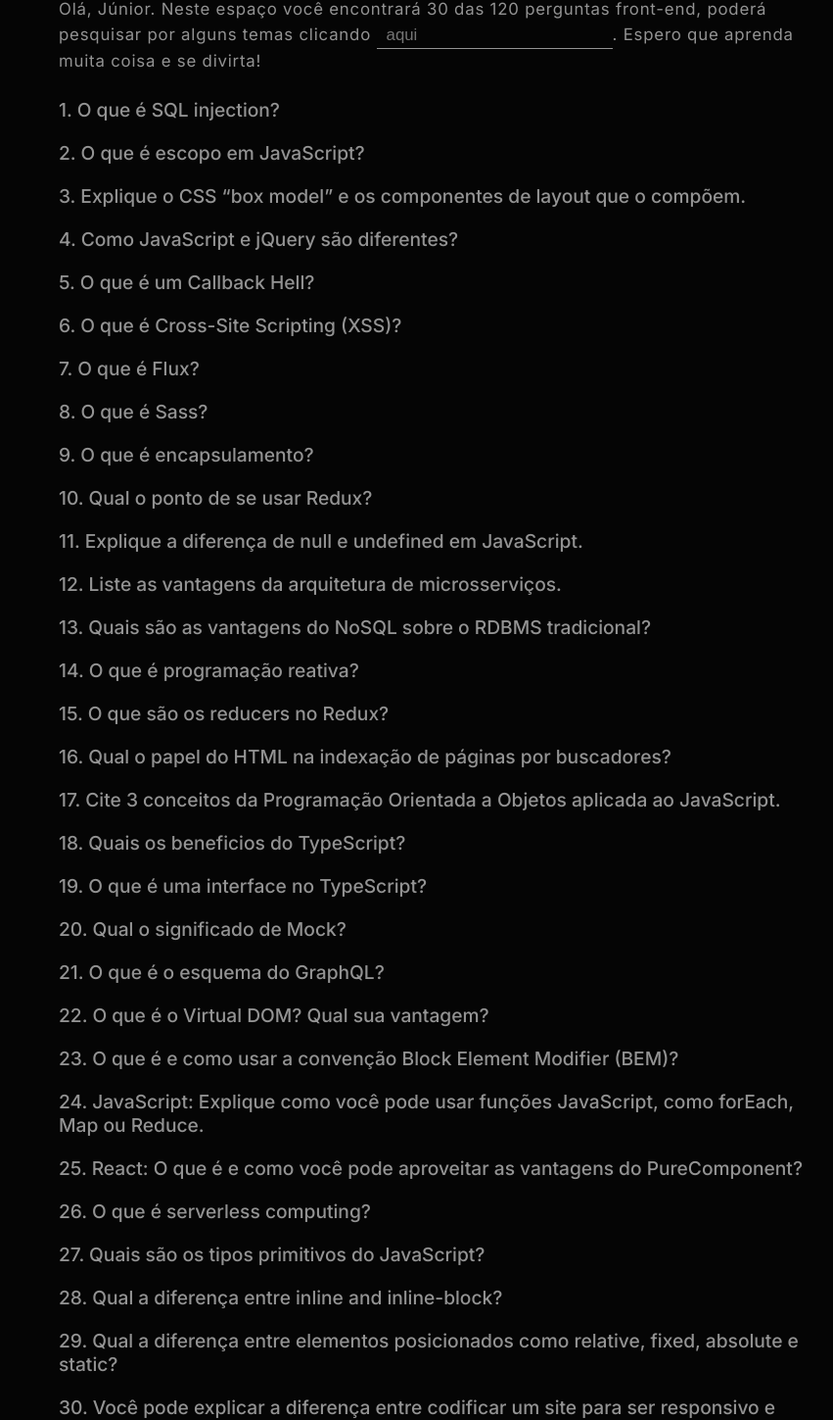
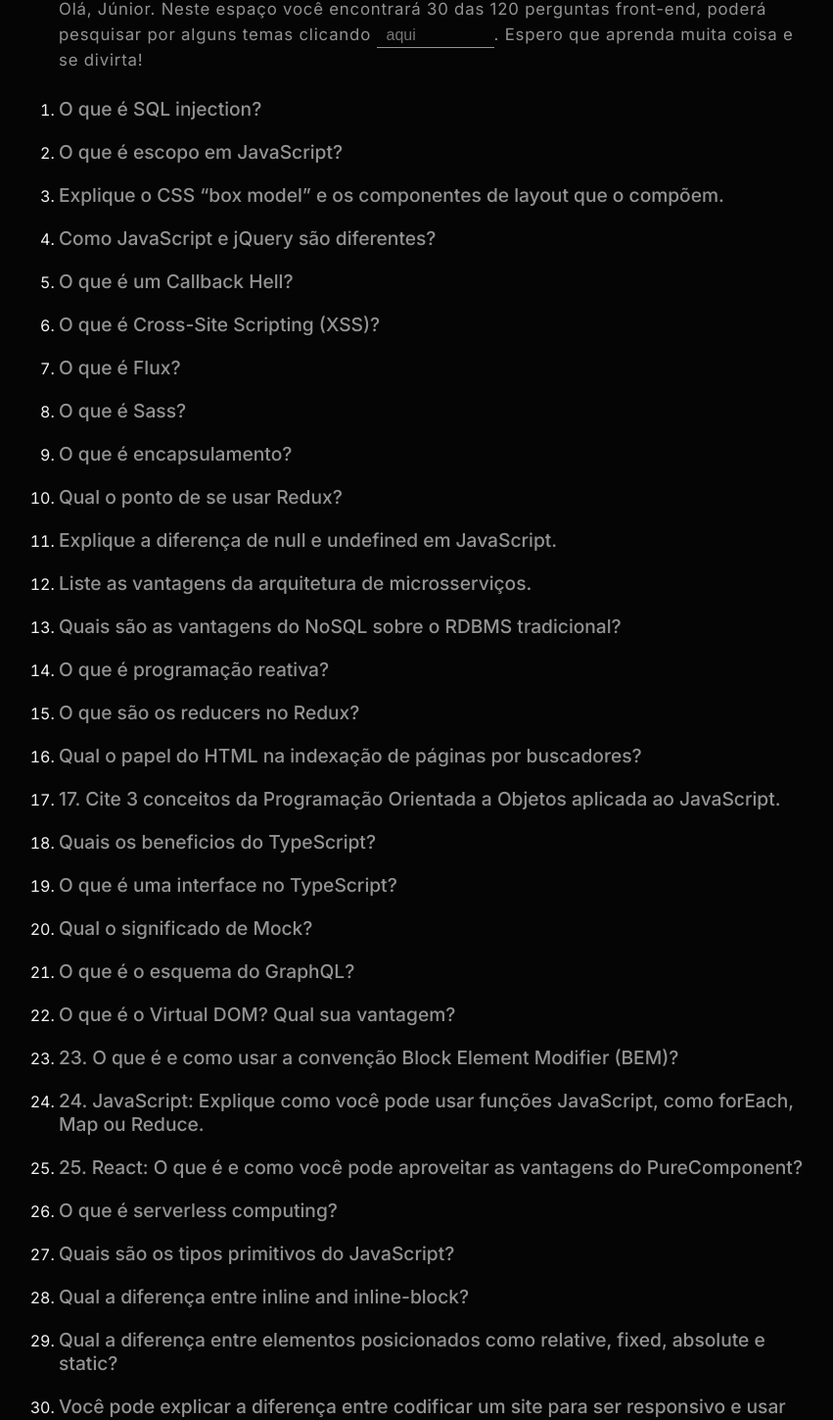
Before and after one commit to otonielemanuel/perguntas-front-end, a React (Vite) app: page /junior in a window 1280 px wide. Shown: the part 235-1684 px from the top of the page at 98% size, without its empty margins (196-1047 px from the left). Built offline with nearby package versions, Linux system fonts and the light colour scheme.

Commit message:
:recycle: junior page ✅

```diff
--- a/src/components/mainJunior/index.tsx
+++ b/src/components/mainJunior/index.tsx
@@ -1,5 +1,6 @@
 import * as styles from "./styles";
 import { useState } from "react";
+import { Title } from "../mainHome/styles";
 
 type FAQItem = {
   id: number;
@@ -30,7 +31,7 @@
 
   return (
     <styles.Main>
-      <h1>Junior</h1>
+      <Title><span>#</span>Junior</Title>
       <styles.ContainerCenter>
         <ol>
           <styles.Headline>
@@ -40,9 +41,11 @@
           </styles.Headline>
           {perguntasFiltradas.map((item) => (
             <div key={item.id}>
+              <li>
               <styles.Question onClick={() => toggleResposta(item.id)}>
                 {item.pergunta}
               </styles.Question>
+              </li>
               {respostaAberta === item.id && <styles.Answer>{item.resposta}</styles.Answer>}
             </div>
           ))}
@@ -55,98 +58,98 @@
 const juniordata: FAQItem[] = [
   {
     id: 1,
-    pergunta: "1. O que é SQL injection?",
+    pergunta: "O que é SQL injection?",
     resposta:
       "SQL injection é um tipo de ataque cibernético que aproveita as vulnerabilidades em um sistema de gerenciamento de banco de dados (DBMS) que usa SQL (Structured Query Language) para manipular dados. Por meio desse ataque, um invasor pode inserir código malicioso (geralmente em um campo de entrada de dados, como um formulário de login) que engana o DBMS para executar uma ação não autorizada, como excluir, modificar ou revelar dados confidenciais.",
   },
   {
     id: 2,
-    pergunta: "2.	O que é escopo em JavaScript?",
+    pergunta: "O que é escopo em JavaScript?",
     resposta:
       "Em JavaScript, escopo é o contexto em que as variáveis e funções são definidas e acessadas. Isso significa que as variáveis e funções podem ser acessadas apenas dentro de seus respectivos escopos. Em JavaScript, existem dois tipos principais de escopo: escopo global e escopo local. O escopo global é acessível em todo o programa, enquanto o escopo local é acessível apenas dentro de uma função ou bloco de código.",
   },
   {
     id: 3,
     pergunta:
-      "3.	Explique o CSS “box model” e os componentes de layout que o compõem.",
+      "Explique o CSS “box model” e os componentes de layout que o compõem.",
     resposta:
       "O CSS box model é uma representação visual de como um elemento HTML é renderizado na página da web. Ele consiste em quatro componentes principais: conteúdo (content), preenchimento (padding), borda (border) e margem (margin). O conteúdo é o texto ou os elementos que estão dentro do elemento HTML. O preenchimento é a área entre o conteúdo e a borda do elemento. A borda é a linha que circunda o elemento. E a margem é a área fora da borda do elemento.",
   },
   {
     id: 4,
-    pergunta: "4.	Como JavaScript e jQuery são diferentes?",
+    pergunta: "Como JavaScript e jQuery são diferentes?",
     resposta:
       "JavaScript é uma linguagem de programação de alto nível que pode ser usada tanto no lado do cliente quanto no lado do servidor. Ele é usado principalmente para criar aplicativos da web interativos. jQuery, por outro lado, é uma biblioteca JavaScript que simplifica a escrita de códigos JavaScript, tornando-a mais fácil e rápida. É uma coleção de funções e recursos úteis que tornam a manipulação de HTML, CSS e eventos do navegador muito mais fácil e intuitiva.",
   },
   {
     id: 5,
-    pergunta: "5.	O que é um Callback Hell?",
+    pergunta: "O que é um Callback Hell?",
     resposta:
       "Callback hell é um problema comum que ocorre em JavaScript quando várias funções de retorno de chamada são aninhadas dentro de outras funções de retorno de chamada. Isso geralmente leva a um código de difícil leitura e manutenção, pois a estrutura de aninhamento pode ficar muito complexa. Além disso, pode levar a problemas de desempenho e erros difíceis de detectar. Para evitar callback hell, os desenvolvedores podem usar técnicas como Promises e async/await para simplificar o código e torná-lo mais legível.",
   },
   {
     id: 6,
-    pergunta: "6.	O que é Cross-Site Scripting (XSS)?",
+    pergunta: "O que é Cross-Site Scripting (XSS)?",
     resposta:
       "Cross-Site Scripting (XSS) é um tipo de ataque cibernético em que um invasor injeta código malicioso em uma página da web que é exibida para outros usuários. Isso pode permitir que o invasor roube informações confidenciais dos usuários, execute ações em seus nomes ou redirecione-os para outras páginas maliciosas.",
   },
   {
     id: 7,
-    pergunta: "7.	O que é Flux?",
+    pergunta: "O que é Flux?",
     resposta:
       "Flux é uma arquitetura de aplicativos de fluxo de dados unidirecional criada pelo Facebook. Ele é usado principalmente para criar aplicativos da web com interfaces de usuário complexas e dinâmicas. A arquitetura Flux consiste em quatro componentes principais: actions, stores, dispatcher e views. As ações descrevem as interações do usuário com o aplicativo. Os stores contêm o estado do aplicativo e respondem a ações. O dispatcher encaminha as ações para os stores. E as views exibem o estado atual do aplicativo aos usuários",
   },
   {
     id: 8,
-    pergunta: "8.	O que é Sass?",
+    pergunta: "O que é Sass?",
     resposta:
       "Sass (Syntactically Awesome Style Sheets) é uma linguagem de folha de estilo CSS que permite a escrita de código CSS mais limpo e organizado. Ele adiciona recursos como variáveis, funções e mixins ao CSS, o que torna a escrita de código mais eficiente e menos propensa a erros. Além disso, o Sass pode ser compilado em CSS normal para ser usado em navegadores da web.",
   },
   {
     id: 9,
-    pergunta: "9.	O que é encapsulamento?",
+    pergunta: "O que é encapsulamento?",
     resposta:
       "O encapsulamento é um princípio de programação orientada a objetos (POO) que implica que cada objeto deve manter seu próprio estado interno privado e fornecer métodos públicos para acessá-lo. Isso significa que os objetos podem ser considerados caixas pretas que têm uma interface pública clara e uma implementação interna oculta. O encapsulamento ajuda a proteger o código de ser alterado por engano e torna o código mais fácil de entender e manter.",
   },
   {
     id: 10,
-    pergunta: "10.	Qual o ponto de se usar Redux?",
+    pergunta: "Qual o ponto de se usar Redux?",
     resposta:
       'Redux é uma biblioteca de gerenciamento de estado para aplicativos JavaScript de uma única página. Ele é usado para gerenciar o estado do aplicativo de forma previsível e consistente. O Redux implementa um fluxo de dados unidirecional e centraliza o estado do aplicativo em uma única "store". Isso torna o desenvolvimento mais fácil, pois fornece um fluxo de dados previsível e fácil de entender. Além disso, a Redux torna a depuração mais fácil e pode melhorar o desempenho do aplicativo, reduzindo a necessidade de comunicação de componentes.',
   },
   {
     id: 11,
-    pergunta: "11.	Explique a diferença de null e undefined em JavaScript.",
+    pergunta: "Explique a diferença de null e undefined em JavaScript.",
     resposta:
       "Em JavaScript, null é um valor atribuído explicitamente a uma variável para indicar que ela não tem nenhum valor. Undefined é um valor atribuído implicitamente a uma variável que não tem nenhum valor atribuído a ela. Null é considerado um valor definido, enquanto undefined é considerado um valor indefinido. Ou seja, null é uma variável que foi definida como vazia, enquanto undefined é uma variável que ainda não foi definida.",
   },
   {
     id: 12,
-    pergunta: "12.	Liste as vantagens da arquitetura de microsserviços.",
+    pergunta: "Liste as vantagens da arquitetura de microsserviços.",
     resposta:
       "Algumas das vantagens da arquitetura de microsserviços incluem escalabilidade, resiliência, implantação mais rápida e independência de tecnologia. Ao dividir um aplicativo em serviços menores e independentes, cada serviço pode ser escalado individualmente para atender à demanda do usuário. Além disso, se um serviço falhar, ele não afetará todo o aplicativo, tornando-o mais resiliente. A implantação mais rápida é possível porque cada serviço pode ser implantado independentemente dos outros. Finalmente, a independência de tecnologia permite que cada serviço use a tecnologia mais adequada para a tarefa que está executando.",
   },
   {
     id: 13,
-    pergunta: "13.	Quais são as vantagens do NoSQL sobre o RDBMS tradicional?",
+    pergunta: "Quais são as vantagens do NoSQL sobre o RDBMS tradicional?",
     resposta:
       "Algumas das vantagens do NoSQL sobre o RDBMS tradicional incluem flexibilidade de modelo de dados, escalabilidade horizontal e desempenho. O NoSQL permite que os desenvolvedores criem modelos de dados mais flexíveis e adaptáveis do que o RDBMS tradicional. Isso significa que o NoSQL pode acomodar dados não estruturados e semiestruturados de forma mais eficiente. Além disso, a escalabilidade horizontal do NoSQL permite que mais servidores sejam adicionados facilmente para lidar com grandes volumes de dados. E finalmente, o NoSQL é geralmente mais rápido do que o RDBMS tradicional devido à sua estrutura de armazenamento e consulta otimizada para a natureza do banco de dados.",
   },
   {
     id: 14,
-    pergunta: "14.	O que é programação reativa?",
+    pergunta: "O que é programação reativa?",
     resposta:
       "Programação reativa é um paradigma de programação que se concentra na transmissão e transformação de fluxos de dados assíncronos e não estáticos. Isso significa que a programação reativa lida com eventos que ocorrem ao longo do tempo e reage a eles em tempo real. Ela utiliza a observação de fluxos de dados e a composição de operadores para criar uma programação mais dinâmica e responsiva.",
   },
   {
     id: 15,
-    pergunta: "15.	O que são os reducers no Redux?",
+    pergunta: "O que são os reducers no Redux?",
     resposta:
       "No Redux, reducers são funções puras que recebem o estado atual do aplicativo e uma ação e retornam um novo estado. Os reducers são usados para atualizar o estado do aplicativo em resposta às ações do usuário. Eles não devem modificar o estado original do aplicativo, mas devem retornar uma cópia atualizada do estado.",
   },
   {
     id: 16,
-    pergunta: "16.	Qual o papel do HTML na indexação de páginas por buscadores?",
+    pergunta: "Qual o papel do HTML na indexação de páginas por buscadores?",
     resposta:
       "O HTML desempenha um papel importante na indexação de páginas pelos motores de busca. Os motores de busca usam o conteúdo HTML das páginas da web para entender o conteúdo da página e indexá-la nos resultados de pesquisa. A utilização adequada de tags HTML, meta informações e estrutura de página bem organizada podem ajudar os motores de busca a entender melhor o conteúdo da página e, portanto, melhorar a indexação e visibilidade nos resultados de pesquisa.",
   },
@@ -159,31 +162,31 @@
   },
   {
     id: 18,
-    pergunta: "18.	Quais os beneficios do TypeScript?",
+    pergunta: "Quais os beneficios do TypeScript?",
     resposta:
       "O TypeScript é uma linguagem de programação que traz diversos benefícios em relação ao JavaScript, tais como:",
   },
   {
     id: 19,
-    pergunta: "19.	O que é uma interface no TypeScript?",
+    pergunta: "O que é uma interface no TypeScript?",
     resposta:
       "No TypeScript, uma interface é um contrato que define as propriedades e métodos que um objeto deve ter. Ela não define a implementação dos métodos, apenas a estrutura que um objeto deve seguir. As interfaces podem ser utilizadas para definir tipos em variáveis, parâmetros e retornos de funções. Além disso, as interfaces também são utilizadas para estabelecer um contrato entre diferentes partes de um sistema, permitindo uma melhor comunicação entre elas.",
   },
   {
     id: 20,
-    pergunta: "20.	Qual o significado de Mock?",
+    pergunta: "Qual o significado de Mock?",
     resposta:
       "Em programação, mock (ou mock object) é um objeto simulado que é utilizado para testar o comportamento de outros objetos em um sistema. Ele é utilizado para criar cenários de testes controlados e previsíveis, onde é possível simular diferentes situações e observar como o sistema se comporta. Os mocks são úteis em testes unitários e de integração, pois permitem isolar o código que está sendo testado de outras partes do sistema.",
   },
   {
     id: 21,
-    pergunta: "21.	O que é o esquema do GraphQL?",
+    pergunta: "O que é o esquema do GraphQL?",
     resposta:
       "O esquema do GraphQL é uma representação da estrutura de dados que pode ser consultada através de uma API GraphQL. Ele define os tipos de objetos disponíveis na API, os campos que cada objeto contém e as relações entre eles. O esquema é usado para validar as consultas do cliente e para gerar automaticamente documentação sobre a API.",
   },
   {
     id: 22,
-    pergunta: "22.	O que é o Virtual DOM? Qual sua vantagem?",
+    pergunta: "O que é o Virtual DOM? Qual sua vantagem?",
     resposta:
       "O Virtual DOM é uma técnica utilizada em frameworks como React, em que uma representação virtual da árvore de elementos é criada em memória. Essa representação é comparada com a árvore real do DOM e apenas as diferenças são atualizadas na interface do usuário. Isso permite que as atualizações sejam feitas de forma mais eficiente, reduzindo a quantidade de operações necessárias para atualizar a interface do usuário.",
   },
@@ -210,33 +213,33 @@
   },
   {
     id: 26,
-    pergunta: "26.	O que é serverless computing?",
+    pergunta: "O que é serverless computing?",
     resposta:
       "Serverless computing é um modelo de computação em nuvem no qual o provedor de serviços em nuvem gerencia a infraestrutura do servidor e aloca recursos conforme necessário para executar e escalar aplicativos em nuvem. Isso significa que os desenvolvedores podem criar aplicativos sem se preocupar com a infraestrutura subjacente e pagar apenas pelos recursos que usam, tornando o processo de desenvolvimento e implantação mais rápido e econômico.",
   },
   {
     id: 27,
-    pergunta: "27.	Quais são os tipos primitivos do JavaScript?",
+    pergunta: "Quais são os tipos primitivos do JavaScript?",
     resposta:
       "Os tipos primitivos do JavaScript são: Number, String, Boolean, Undefined, Null e Symbol.",
   },
   {
     id: 28,
-    pergunta: "28.	Qual a diferença entre inline and inline-block?",
+    pergunta: "Qual a diferença entre inline and inline-block?",
     resposta:
       "A diferença entre inline e inline-block é que o primeiro é usado para elementos que fluem no texto e não afetam o layout da página, enquanto o segundo é usado para elementos que fluem no texto, mas também podem ter altura e largura definidas, afetando o layout da página. Elementos em display inline-block também podem ter margens, preenchimento e bordas aplicados a eles.",
   },
   {
     id: 29,
     pergunta:
-      "29.	Qual a diferença entre elementos posicionados como relative, fixed, absolute e static?",
+      "Qual a diferença entre elementos posicionados como relative, fixed, absolute e static?",
     resposta:
       " é o posicionamento padrão, em que o elemento segue a ordem normal da página.Relative: o elemento é posicionado em relação à sua posição original na página, permitindo que sejam definidas propriedades como top, bottom, left e right para ajustar sua posição.Absolute: o elemento é posicionado em relação ao elemento pai mais próximo que tenha uma posição definida (relative, absolute ou fixed).Fixed: o elemento é posicionado em relação à janela do navegador, mantendo sua posição mesmo durante a rolagem da página.",
   },
   {
     id: 30,
     pergunta:
-      "30.	Você pode explicar a diferença entre codificar um site para ser responsivo e usar uma estratégia mobile-first?",
+      "Você pode explicar a diferença entre codificar um site para ser responsivo e usar uma estratégia mobile-first?",
     resposta:
       "Codificar um site para ser responsivo significa que o layout e os elementos do site se adaptam a diferentes tamanhos de tela e dispositivos, garantindo que o conteúdo seja legível e fácil de usar em qualquer dispositivo. Já a estratégia mobile-first é uma abordagem de design que prioriza a experiência do usuário em dispositivos móveis, criando um layout e design para dispositivos móveis primeiro e, em seguida, expandindo para dispositivos maiores, como desktops. Isso garante que o site tenha um desempenho excelente em dispositivos móveis, que se tornaram cada vez mais importantes para a navegação na web.",
   },
--- a/src/components/mainJunior/styles.ts
+++ b/src/components/mainJunior/styles.ts
@@ -39,10 +39,11 @@
     outline: none;
     background-color: transparent;
     color: ${(props) => props.theme.colors.whiteDark};
-    font-size: 1.05rem;
+    font-size: 1rem;
     font-weight: 400;
     border-bottom: 1px solid ${(props) => props.theme.colors.whiteDark};
     padding: 3px 10px;
+    width: 120px;
   }
 `;
 
@@ -62,7 +63,6 @@
   line-height: 1.6rem;
   margin-bottom: 30px;
   transition: .9s;
-  margin-left: 12px;
 `;
 
 export const Contruindo = styled.img`
```
